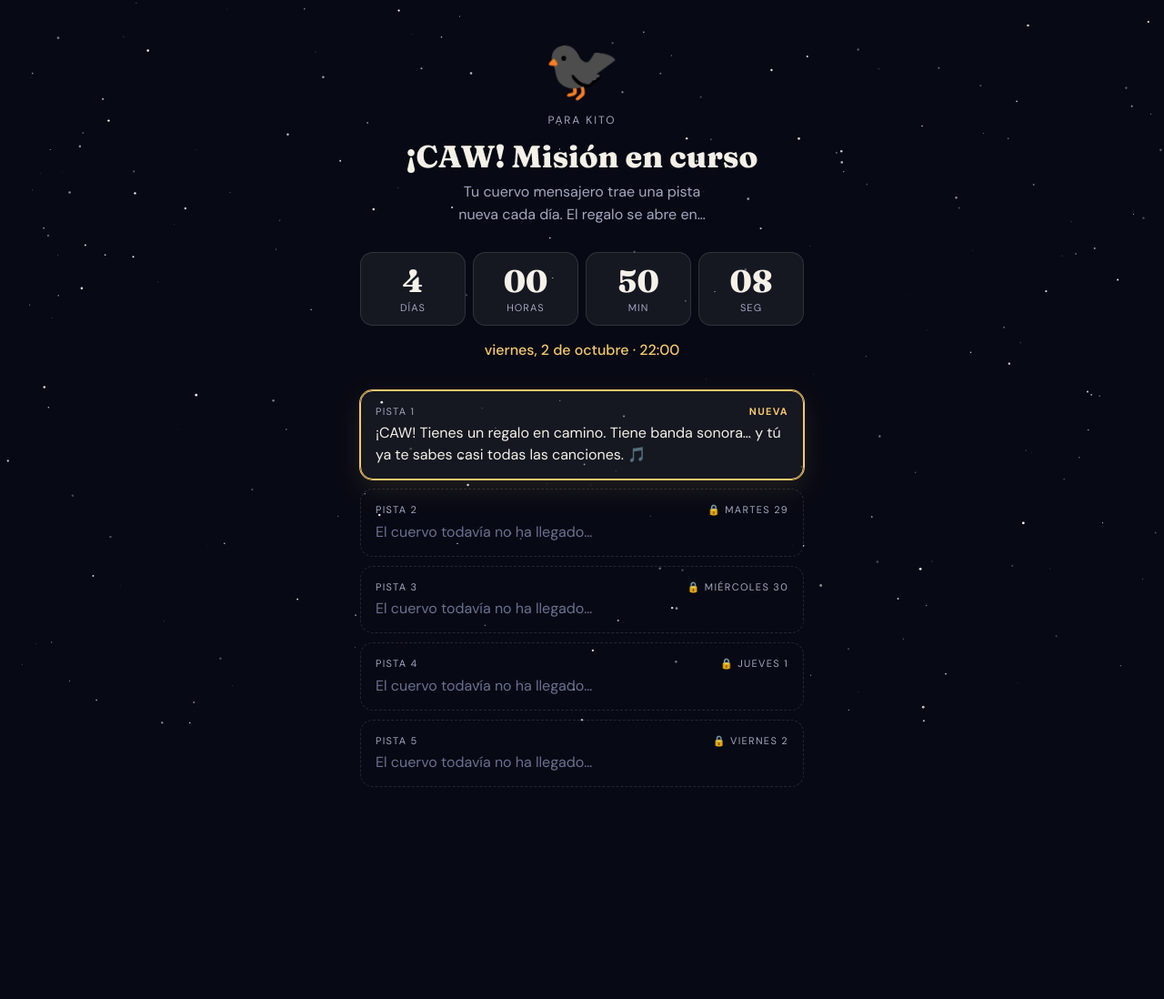
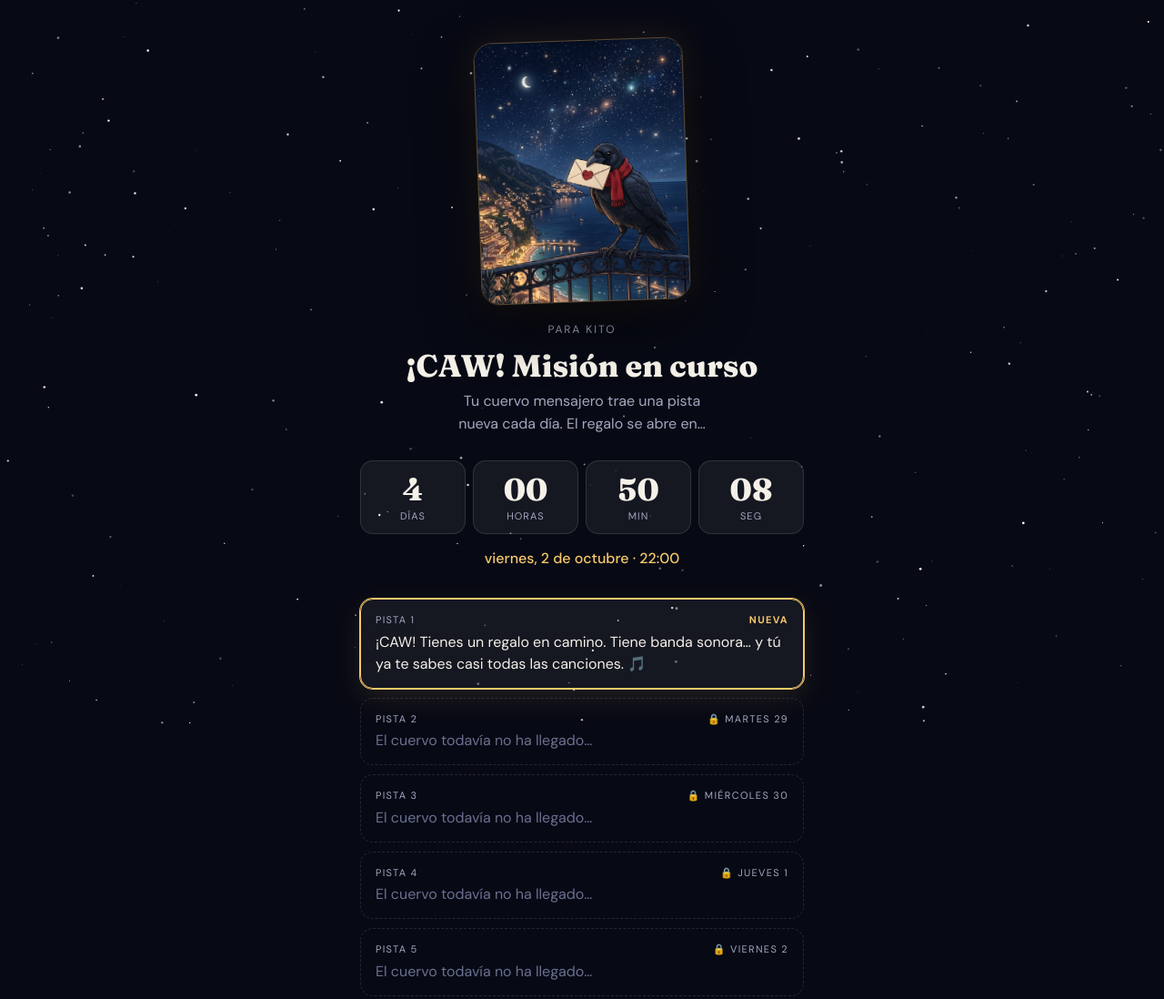
Before and after one commit to para-kito/para-kito.github.io, a plain HTML site: page index.html in a window 1280 px wide. Shown: the whole page at 91% size. Before the commit the page ends 913 px from the top, so only its background shows below. Drawn offline with nearby package versions, Linux system fonts and the light colour scheme.

Commit message:
Cuervo mensajero en la cuenta atrás
Co-Authored-By: Claude Opus 5.5 <noreply@anthropic.com>

```diff
--- a/index.html
+++ b/index.html
@@ -85,7 +85,13 @@
 
   /* ---------- Cuenta atrás ---------- */
   #wait { justify-content: center; text-align: center; padding-top: 48px; padding-bottom: 48px; gap: 8px; }
-  .crow { font-size: 68px; line-height: 1; animation: float 3s ease-in-out infinite; align-self: center; }
+  .crow {
+    align-self: center; width: min(230px, 62vw); aspect-ratio: 4 / 5; border-radius: 20px; overflow: hidden;
+    border: 1px solid rgba(246, 201, 107, .35); box-shadow: 0 20px 60px rgba(0, 0, 0, .6), 0 0 40px rgba(246, 201, 107, .12);
+    animation: float 4s ease-in-out infinite; margin-bottom: 10px;
+    display: grid; place-items: center; font-size: 68px;
+  }
+  .crow img { width: 100%; height: 100%; object-fit: cover; object-position: 62% 32%; display: block; }
   .wait-title { font: 800 34px/1.1 Fraunces, serif; margin-top: 6px; }
   .count { display: grid; grid-template-columns: repeat(4, 1fr); gap: 8px; margin: 20px 0 8px; }
   .count div { background: var(--surface); border: 1px solid var(--surface-2); border-radius: var(--radius); padding: 14px 2px 10px; }
@@ -298,7 +304,7 @@
 <main>
   <!-- Cuenta atrás con pistas -->
   <section id="wait" class="screen">
-    <button class="crow" id="crow" aria-label="Cuervo mensajero">🐦‍⬛</button>
+    <button class="crow" id="crow" aria-label="Cuervo mensajero"><img src="fotos/cuervo.jpg" alt="El cuervo mensajero con la carta" onerror="this.replaceWith('🐦‍⬛')"></button>
     <p class="kicker" id="wait-kicker">Para Kito</p>
     <h2 class="wait-title">¡CAW! Misión en curso</h2>
     <p class="lock-sub" style="align-self:center">Tu cuervo mensajero trae una pista nueva cada día. El regalo se abre en…</p>
```
Also changed, not shown: fotos/cuervo.jpg (added).
